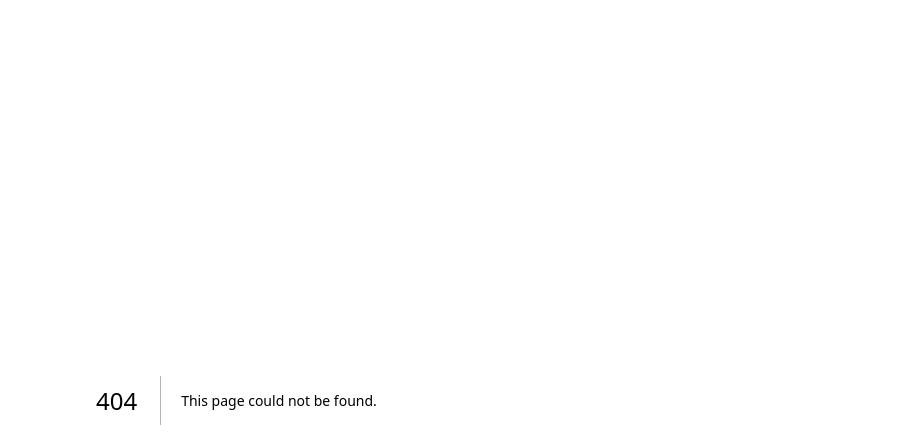
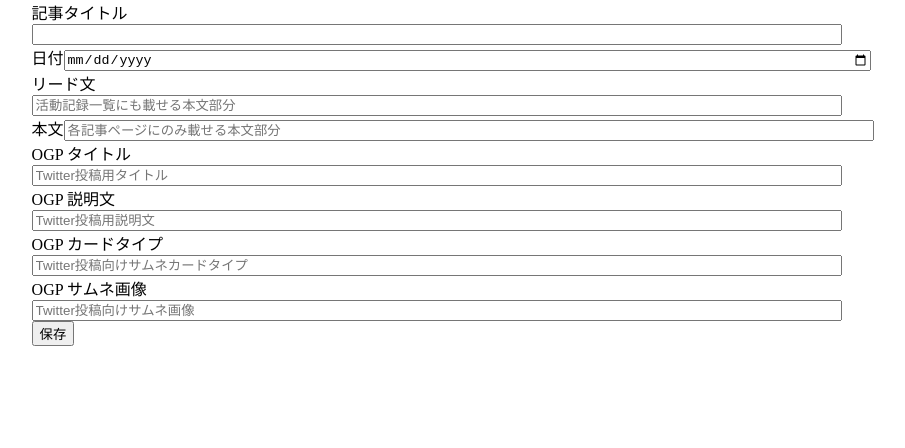
Before and after one commit to kazunariM/iniad-kitchen-front, a Next.js app: page /staff/article/editor in a window 1280 px wide. Before the commit this address had no page. Shown: the top 448 px of the page, without its empty margins (186-1091 px from the left). Built offline with nearby package versions, Linux system fonts and the light colour scheme.

Commit message:
編集ページの雛形作成

```diff
--- /dev/null
+++ b/src/pages/staff/article/editor.tsx
@@ -0,0 +1,88 @@
+import Head from 'next/head'
+import { ChangeEvent, useState } from 'react'
+
+export default function StaffArticleList() {
+    const [title, setTitle] = useState<string | null>(null)
+    const [date, setDate] = useState<string | null>(null)
+    const [leadSentence, setLeadSentence] = useState<string | null>(null)
+    const [body, setBody] = useState<string | null>(null)
+    const [OGPTitle, setOGPTitle] = useState<string | null>(null)
+    const [OGPDescription, setOGPDescription] = useState<string | null>(null)
+    const [cardType, setCardType] = useState<string | null>(null)
+    const [OGPThumbnail, setOGPThumbnail] = useState<string | null>(null)
+
+    const changeTitle = (e: ChangeEvent<HTMLInputElement>) => {
+        setTitle(e.target.value)
+    }
+
+    const changeDate = (e: ChangeEvent<HTMLInputElement>) => {
+        setDate(e.target.value)
+    }
+
+    const changeLeadSentence = (e: ChangeEvent<HTMLInputElement>) => {
+        setLeadSentence(e.target.value)
+    }
+
+    const changeBody = (e: ChangeEvent<HTMLInputElement>) => {
+        setBody(e.target.value)
+    }
+
+    const changeOGPTitle = (e: ChangeEvent<HTMLInputElement>) => {
+        setOGPTitle(e.target.value)
+    }
+
+    const changeOGPDescription = (e: ChangeEvent<HTMLInputElement>) => {
+        setOGPDescription(e.target.value)
+    }
+
+    const changeCardType = (e: ChangeEvent<HTMLInputElement>) => {
+        setCardType(e.target.value)
+    }
+
+    const changeOGPThumbnail = (e: ChangeEvent<HTMLInputElement>) => {
+        setOGPThumbnail(e.target.value)
+    }
+
+    const checkArticle = () => {
+
+    }
+
+
+    return (
+        <>
+            <section>
+                <label htmlFor="title">記事タイトル</label><input type="text" name="title" onChange={changeTitle} />
+                <p>{title}</p>
+            </section>
+            <section>
+                <label htmlFor="date">日付</label><input type="date" placeholder="YYYY/MM/DD 記事に記載する日時" name="date" onChange={changeDate}/>
+                <p>{date}</p>
+            </section>
+            <section>
+                <label htmlFor="leadSentence">リード文</label><input type="text" placeholder="活動記録一覧にも載せる本文部分" name="leadSentence" onChange={changeLeadSentence} />
+                <p>{leadSentence}</p>
+            </section>
+            <section>
+                <label htmlFor="body">本文</label><input type="text" placeholder="各記事ページにのみ載せる本文部分" name="body" onChange={changeBody} />
+                <p>{body}</p>
+            </section>
+            <section>
+                <label htmlFor="OGPTitle">OGP タイトル</label><input type="text" placeholder="Twitter投稿用タイトル" name="OGPTitle" onChange={changeOGPTitle} />
+                <p>{OGPTitle}</p>
+            </section>
+            <section>
+                <label htmlFor="OGPDescription">OGP 説明文</label><input type="text" placeholder="Twitter投稿用説明文" name="OGPDescription" onChange={changeOGPDescription} />
+                <p>{OGPDescription}</p>
+            </section>
+            <section>
+                <label htmlFor="cardType">OGP カードタイプ</label><input type="text" placeholder="Twitter投稿向けサムネカードタイプ" name="cardType" onChange={changeCardType} />
+                <p>{cardType}</p>
+            </section>
+            <section>
+                <label htmlFor="OGPThumbnail">OGP サムネ画像</label><input type="text" placeholder="Twitter投稿向けサムネ画像" name="OGPThumbnail" onChange={changeOGPThumbnail} />
+                <p>{OGPThumbnail}</p>
+            </section>
+            <button onClick={checkArticle}>保存</button>
+        </>
+    )
+}
```
